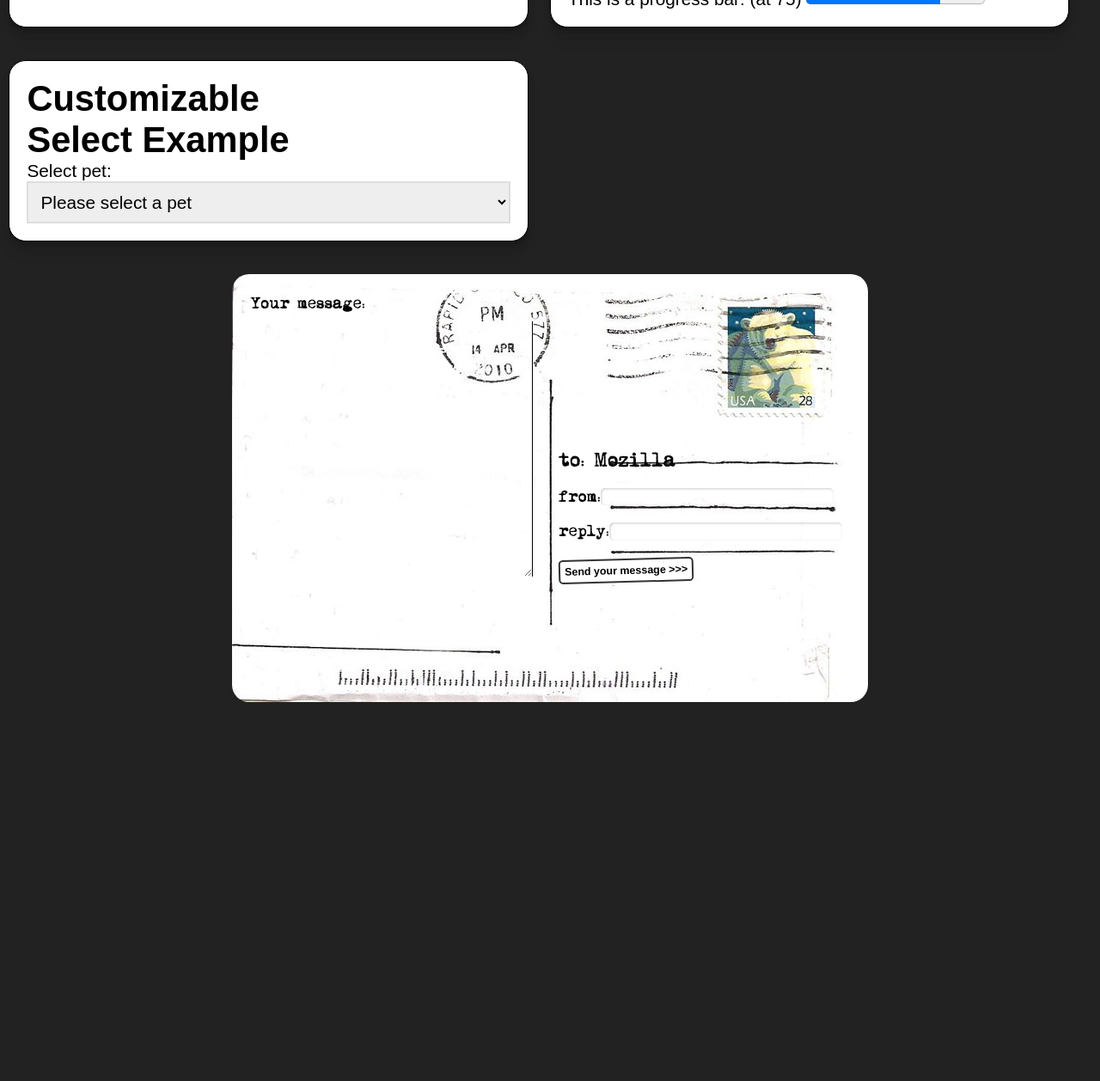
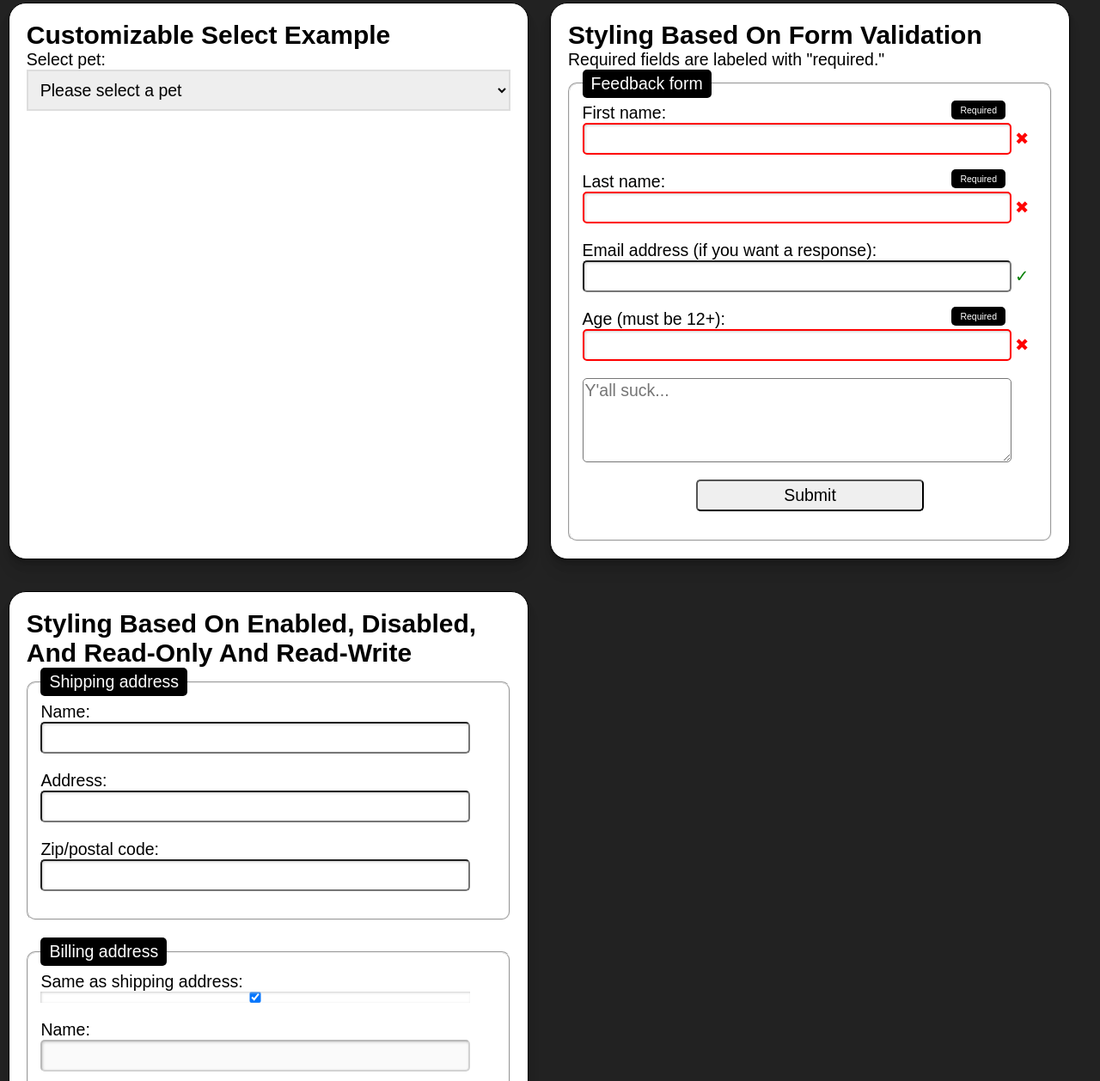
Before and after one commit to atleastonebearplease/code-library, a plain HTML site: page HTML-CSS/structured-form/index.html in a window 1280 px wide. Shown: the part 1542-2800 px from the top of the page at 86% size. Before the commit the page ends 2409 px from the top, so only its background shows below. Drawn offline with Linux system fonts and the light colour scheme; files whose address does not match are found by name; a web font is replaced by a local one.

Commit message:
feat: Add styling for input validation

```diff
--- a/HTML-CSS/structured-form/index.html
+++ b/HTML-CSS/structured-form/index.html
@@ -362,7 +362,82 @@
 		</p>
 	</form>
 
-		<form class="postcard">
+	<form action="" class="example-content ui-psuedo-classes">
+		<h1>Styling Based On Form Validation</h1>
+		<p>Required fields are labeled with "required."</p>
+		<fieldset>
+			<legend>Feedback form</legend>
+			<div>
+				<label for="fname">First name:</label>
+				<input type="text" id="fname" name="fname" required>
+				<span></span>
+			</div>
+			<div>
+				<label for="lname">Last name:</label>
+				<input type="text" id="lname" name="lname" required>
+				<span></span>
+			</div>
+			<div>
+				<label for="email">Email address (if you want a response):</label>
+				<input type="email" id="email" name="email">
+				<span></span>
+			</div>
+			<div>
+				<label for="age">Age (must be 12+): </label>
+				<input id="age" name="age" type="number" min="12" max="120" required />
+				<span></span>
+			</div>
+			<div>
+				<textarea name="feedback" id="feedback" placeholder="Y'all suck..." rows="4"></textarea>
+			</div>
+			<div>
+				<button type="submit">Submit</button>
+			</div>
+		</fieldset>
+	</form>
+
+	<form class="example-content enabled-disabled-read-write">
+		<h1>Styling Based On Enabled, Disabled, And Read-Only And Read-Write</h1>
+		<fieldset id="shipping">
+			<legend>Shipping address</legend>
+			<div>
+				<label for="name1">Name: </label>
+				<input id="name1" name="name1" type="text" required />
+			</div>
+			<div>
+				<label for="address1">Address: </label>
+				<input id="address1" name="address1" type="text" required />
+			</div>
+			<div>
+				<label for="zip-code1">Zip/postal code: </label>
+				<input id="zip-code1" name="zip-code1" type="text" required />
+			</div>
+		</fieldset>
+
+		<fieldset id="billing">
+			<legend>Billing address</legend>
+			<div>
+				<label for="billing-checkbox">Same as shipping address:</label>
+				<input type="checkbox" id="billing-checkbox" checked />
+			</div>
+			<div>
+				<label for="name" class="billing-label disabled-label">Name: </label>
+				<input id="name" name="name" type="text" disabled required />
+			</div>
+			<div>
+				<label for="address2" class="billing-label disabled-label">Address:</label>
+				<input id="address2" name="address2" type="text" disabled required />
+			</div>
+			<div>
+				<label for="zip-code2" class="billing-label disabled-label">Zip/postal code:</label>
+				<input id="zip-code2" name="zip-code2" type="text" disabled required />
+			</div>
+		</fieldset>
+
+		<div><button>Submit</button></div>
+	</form>
+
+	<form class="postcard">
 		<h1>to: Mozilla</h1>
 
 		<div id="from">
@@ -384,7 +459,6 @@
 			<button type="submit">Send your message</button>
 		</div>
 	</form>
-
 	<script src="javascript.js"></script>
 </body>
 </html>
--- a/HTML-CSS/structured-form/styles.css
+++ b/HTML-CSS/structured-form/styles.css
@@ -1,4 +1,16 @@
 @import url("../ExperimentStylingCSS/josh-c-styles.css");
+
+:root {
+    --mid-shadow:
+    1px 2px 2px hsla(0, 0%, 80%, 0.333),
+    2px 4px 4px hsla(0, 0%, 80%, 0.333),
+    4px 8px 8px hsla(0, 0%, 80%, 0.333);
+
+    --small-shadow:
+    1px 2px 2px hsla(0, 0%, 80%, 0.5);
+
+    font-size: 15px;
+}
 
 * {
     box-sizing: border-box;
@@ -57,6 +69,15 @@ p:last-child {
 
 h1 {
     margin-top: 0px;
+    font-size: 2rem;
+}
+
+h2 {
+    font-size: 1.7rem;
+}
+
+fieldset {
+    border-radius: 10px;
 }
 
 fieldset + fieldset {
@@ -353,3 +374,127 @@ label[for="file"]:active {
 .custom-select ::picker(select):popover-open {
     opacity: 1;
 }
+
+
+
+.ui-psuedo-classes {
+
+    input {
+        width: calc(100% - 2rem);
+    }
+
+    button[type="submit"] {
+        width: 50%;
+        margin: 0px auto;
+    }
+
+    /* Match required and optional states */
+    input:required {
+        border:2px solid;
+    }
+
+
+    /* Not necessary because optional is default; you can style if you want with this though
+        .ui-psuedo-classes input:optional {
+        border: 2px dashed;
+    } */
+
+    legend {
+        all: unset;
+        color: white;
+        background-color: black;
+        padding: 5px 10px;
+        border-radius: 5px;
+    }
+
+    fieldset > div {
+        margin-bottom: 20px;
+        display: flex;
+        flex-flow: row wrap;
+    }
+
+    input:required + span::after {
+        font-size: 0.7rem;
+        position: absolute;
+        content: "Required";
+        color: white;
+        background-color: black;
+        padding: 5px 10px;
+        top: -26px;
+        left: -70px;
+        border-radius: 5px;
+    }
+
+    /* Style in or out of range inputs */
+    input:out-of-range + span::after {
+        color: white;
+        background-color: red;
+        width: 155px;
+        content: "Outside allowable value range";
+        left: -182px;
+    }
+
+    input + span {
+        position: relative;
+    }
+
+    textarea {
+        width: calc(100% - 2rem);
+        border-radius: 5px;
+    }
+
+    /* Set to relative so the ::before and ::after content can be positioned absolutely */
+    input + span {
+        position: relative;
+    }
+
+    input + span::before {
+        position: absolute;
+        right: -20px;
+        top: 7px;
+    }
+
+    input:invalid {
+        border: 2px solid red;
+    }
+
+    input:invalid + span::before {
+        content: "✖";
+        color: red;
+    }
+
+    input:valid + span::before {
+        content: "✓";
+        color: green;
+    }
+}
+
+.enabled-disabled-read-write {
+    input {
+        width: calc(100% - 2rem);
+    }
+
+    button[type="submit"] {
+        width: 50%;
+        margin: 0px auto;
+    }
+
+    legend {
+        all: unset;
+        color: white;
+        background-color: black;
+        padding: 5px 10px;
+        border-radius: 5px;
+    }
+
+    fieldset > div {
+        margin-bottom: 20px;
+        display: flex;
+        flex-flow: row wrap;
+    }
+
+    fieldset {
+        margin-bottom: 20px;
+    }
+
+}
```
